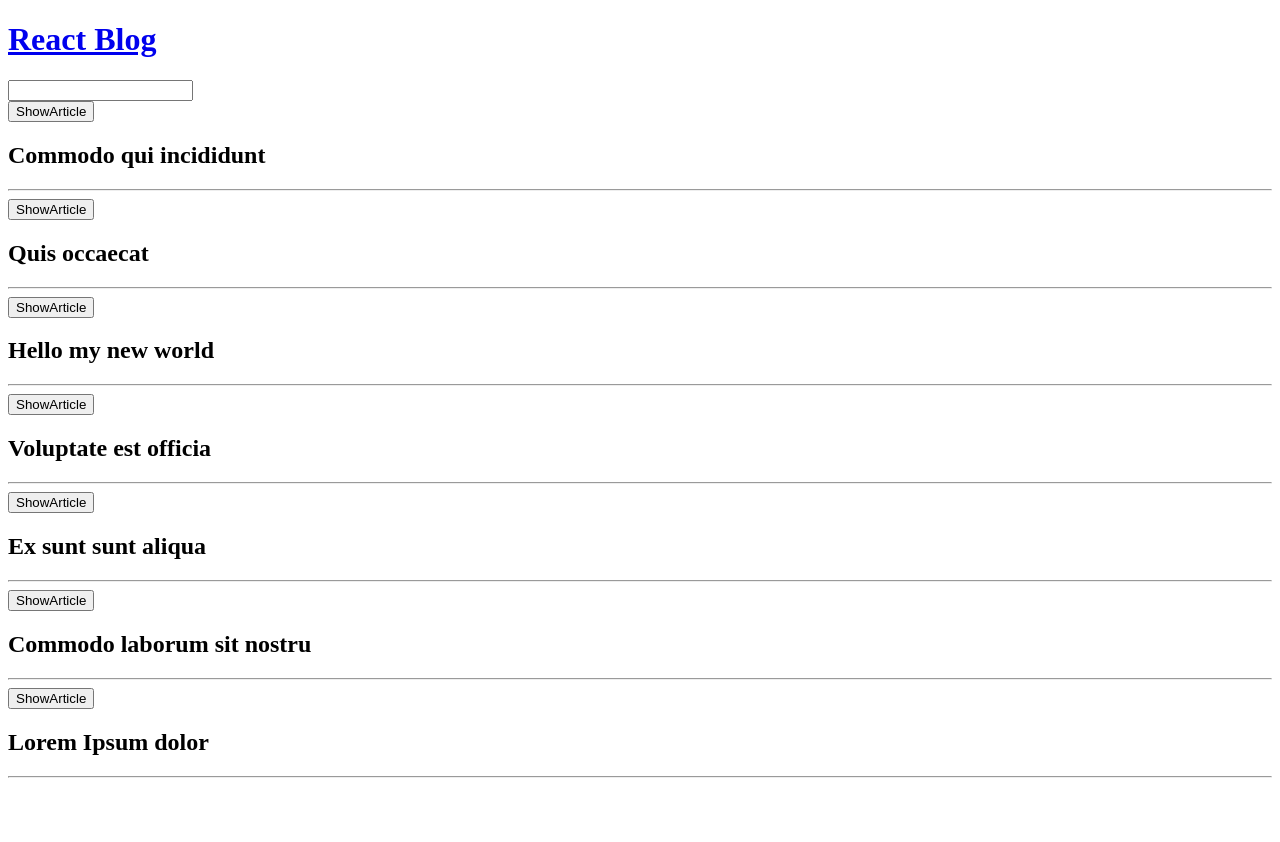
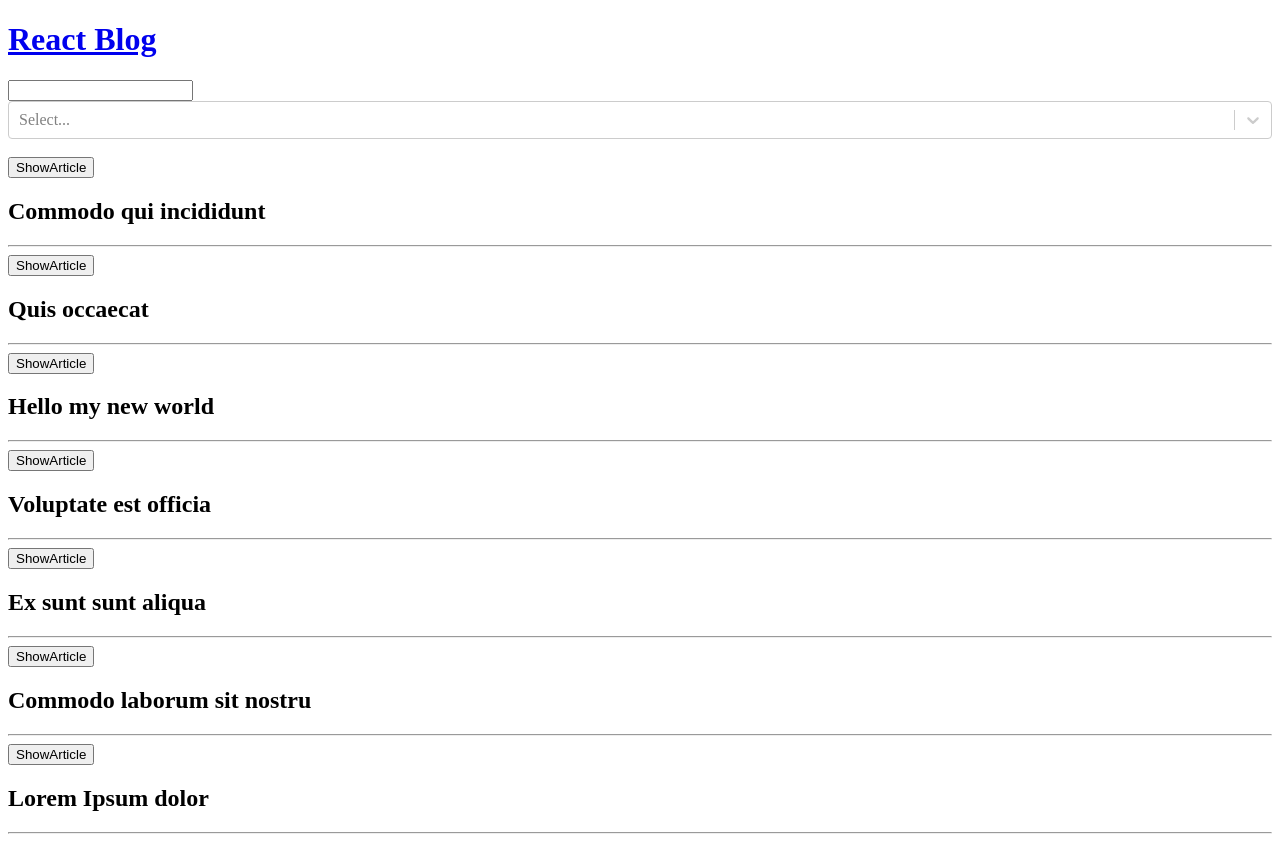
Before and after one commit to Kamesas/blog-react, a React (Create React App) app: page / in a window 1280 px wide. Before the commit the page ends 800 px from the top, so only its background shows below. Built offline with nearby package versions, Linux system fonts and the light colour scheme.

Commit message:
react-select

```diff
--- a/package.json
+++ b/package.json
@@ -6,7 +6,8 @@
     "prop-types": "^15.6.2",
     "react": "^16.4.2",
     "react-dom": "^16.4.2",
-    "react-scripts": "1.1.5"
+    "react-scripts": "1.1.5",
+    "react-select": "^2.0.0"
   },
   "scripts": {
     "start": "react-scripts start",
--- a/src/components/App.jsx
+++ b/src/components/App.jsx
@@ -9,7 +9,12 @@
         <h1>
           <a href="/">React Blog</a>
         </h1>
-        <UserForm />
+
+        <div>
+          <UserForm />
+        </div>
+        <br />
+
         <ArticleList />
       </div>
     );
--- a/src/components/UserForm.jsx
+++ b/src/components/UserForm.jsx
@@ -1,8 +1,18 @@
 import React, { Component } from "react";
+import fixtures from "../fixtures";
+import Select from "react-select";
 
 class UserForm extends Component {
-  state = { userInput: "" };
+  state = {
+    userInput: "",
+    selectTitile: null
+  };
+
   render() {
+    const titles = fixtures.map(article => ({
+      value: article.id,
+      label: article.title
+    }));
     return (
       <div>
         <input
@@ -10,13 +20,27 @@
           value={this.state.userINput}
           onChange={this.handleInputChange}
         />
+        <br />
+        <div>
+          <Select
+            options={titles}
+            value={this.state.selectTitile}
+            onChange={this.handleChange}
+          />
+        </div>
       </div>
     );
   }
+
   handleInputChange = e => {
     console.log(this.state.userInput);
     this.setState({ userInput: e.target.value });
   };
+
+  handleChange = selectTitile => {
+    this.setState({ selectTitile });
+    console.log(`Option selected:`, selectTitile);
+  };
 }
 
 export default UserForm;
```
Also changed, not shown: 1 other file (tests, documents, lock files or other folders).
